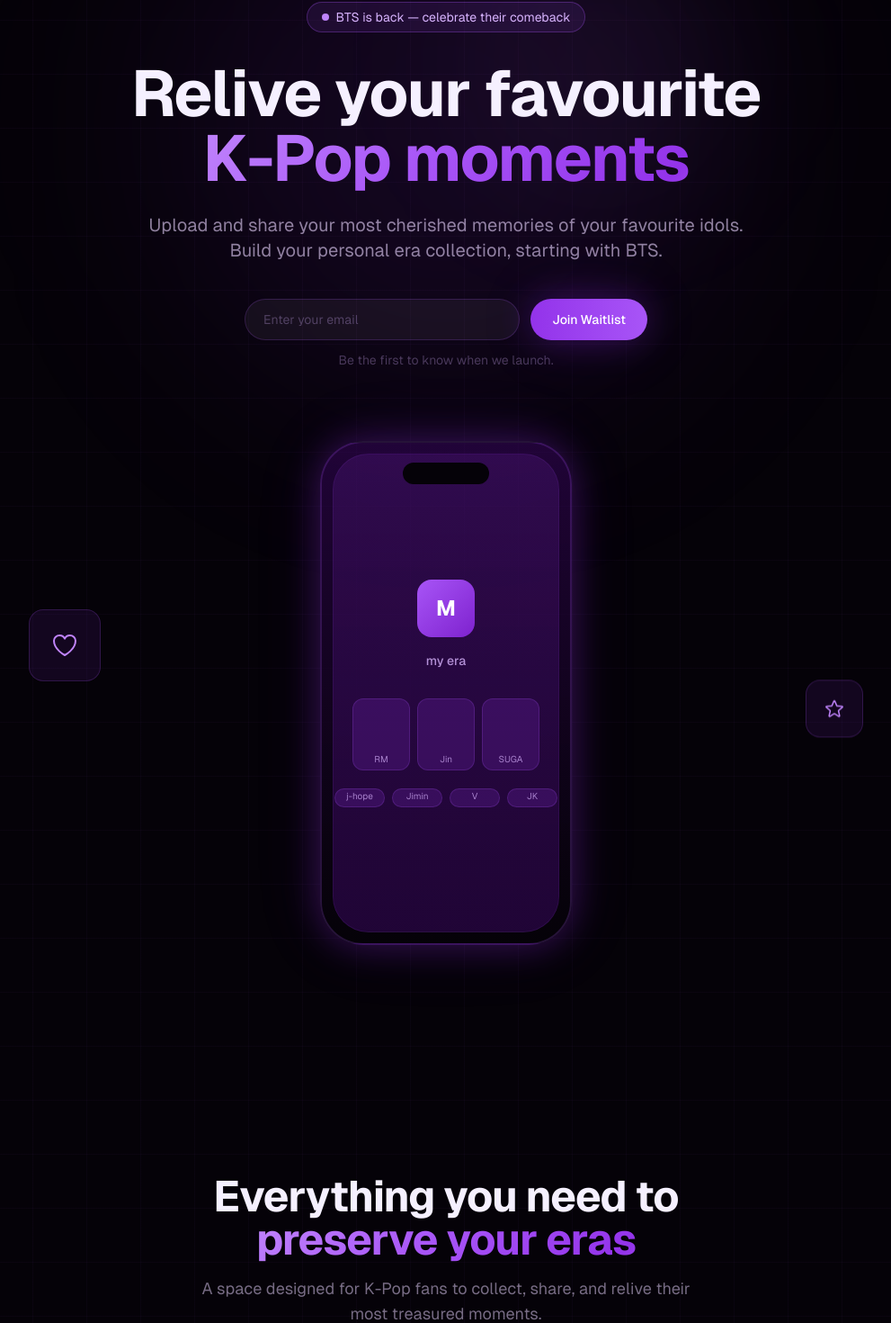
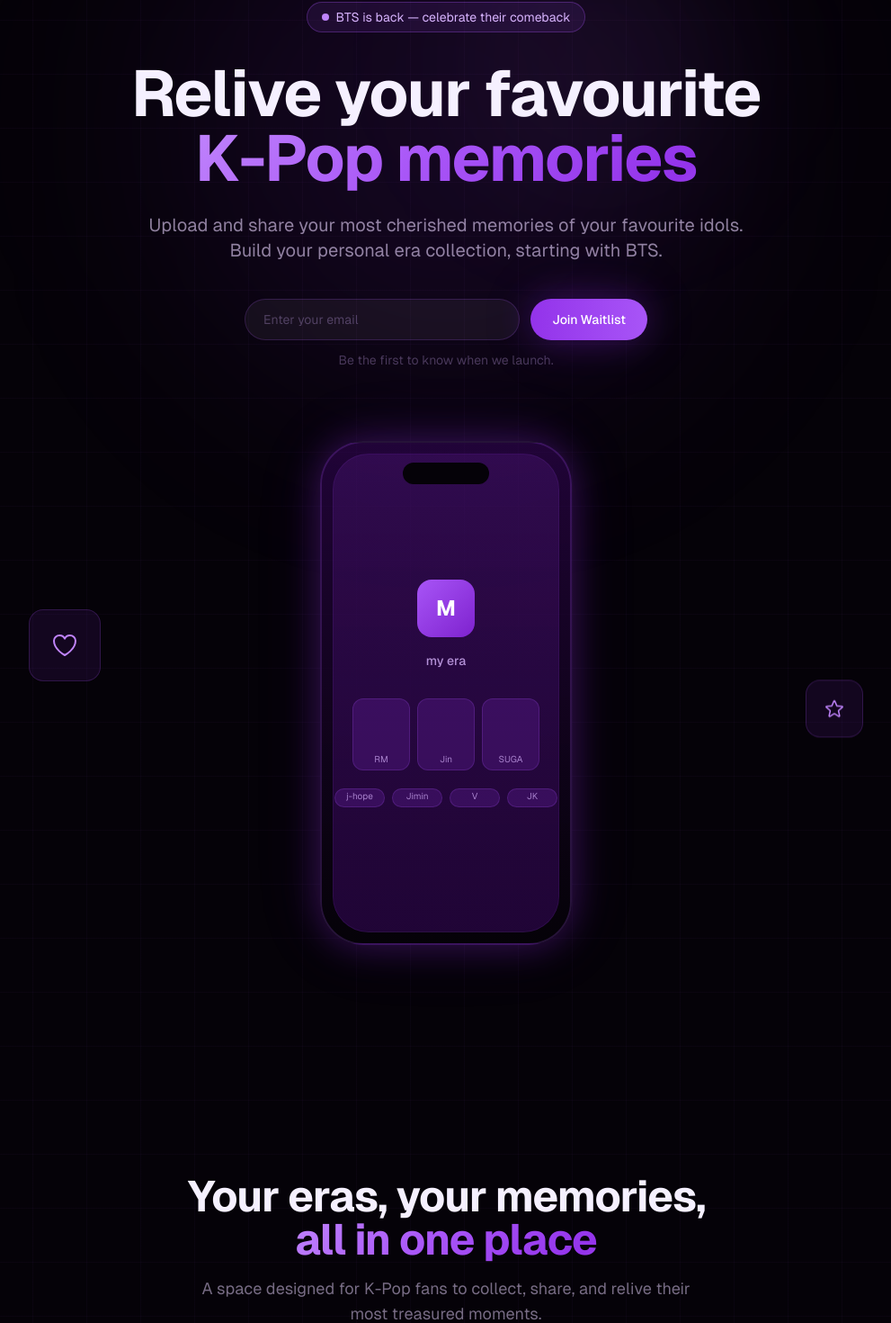
Before and after one commit to axl0002/myEraWebsite, a Next.js app: page / in a window 1280 px wide. Shown: the part 158-1628 px from the top of the page at 90% size, without its empty margins (144-1135 px from the left). Built offline with nearby package versions, Linux system fonts and the light colour scheme.

Commit message:
Text changes

```diff
--- a/src/components/sections.tsx
+++ b/src/components/sections.tsx
@@ -43,7 +43,7 @@
         <h1 className="text-5xl sm:text-7xl font-bold tracking-tight leading-[1.1] mb-6 animate-fade-in-up">
           Relive your favourite
           <br />
-          <span className="text-gradient">K-Pop moments</span>
+          <span className="text-gradient">K-Pop memories</span>
         </h1>
 
         {/* Subtitle */}
@@ -141,9 +141,9 @@
       <div className="max-w-6xl mx-auto">
         <div className="text-center mb-16">
           <h2 className="text-3xl sm:text-5xl font-bold tracking-tight mb-4">
-            Everything you need to
+            Your eras, your memories,
             <br />
-            <span className="text-gradient">preserve your eras</span>
+            <span className="text-gradient">all in one place</span>
           </h2>
           <p className="text-purple-200/50 text-lg max-w-xl mx-auto">
             A space designed for K-Pop fans to collect, share, and relive their
```
